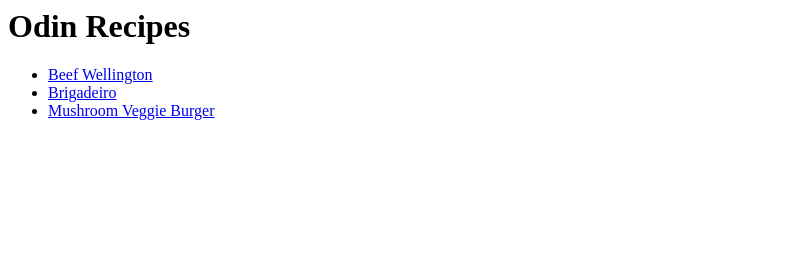
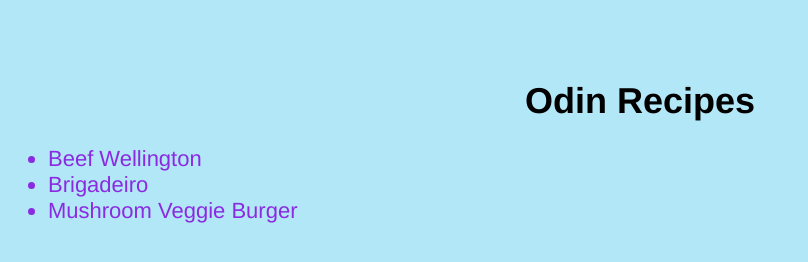
Before and after one commit to harkato/odin-recipes, a plain HTML site: page index.html in a window 1280 px wide. Shown: the whole page, without its empty margins (0-808 px from the left). Drawn offline with Linux system fonts and the light colour scheme.

Commit message:
Add style to all pages

```diff
--- a/index.html
+++ b/index.html
@@ -3,10 +3,11 @@
     <head>
         <meta charset="UTF-8">
         <title>Odin Recipes</title>
+        <link rel="stylesheet" href="style.css"/>
     </head>
     <body>
-        <h1>Odin Recipes</h1>
-        <ul>
+        <h1 class="title">Odin Recipes</h1>
+        <ul class="list">
             <li><a href="./recipes/beef-wellington.html">Beef Wellington</a></li>
             <li><a href="./recipes/brigadeiro.html">Brigadeiro</a></li>
             <li><a href="./recipes/mushroom-veggie-burger.html">Mushroom Veggie Burger</a></li>
--- /dev/null
+++ b/style.css
@@ -0,0 +1,22 @@
+body {
+    font-family: 'SourceSansPro', Helvetica, sans-serif;
+    background-color: #b2e7f7;
+}
+.title {
+    text-align: center;
+    margin-top: 10vh;
+    font-family: 'SourceSansPro', Helvetica, sans-serif;
+    font-weight: bold;
+    font-size: 36px;
+}
+
+.list {
+    margin-left: 10 px;
+    color:blueviolet;
+    font-size: 22px;
+}
+
+a {
+    text-decoration: none;
+    color: blueviolet;
+}
```
Also changed, not shown: recipes/beef-wellington.html (+4 -3 lines), recipes/brigadeiro.html (+4 -3 lines), recipes/mushroom-veggie-burger.html (+4 -3 lines).
